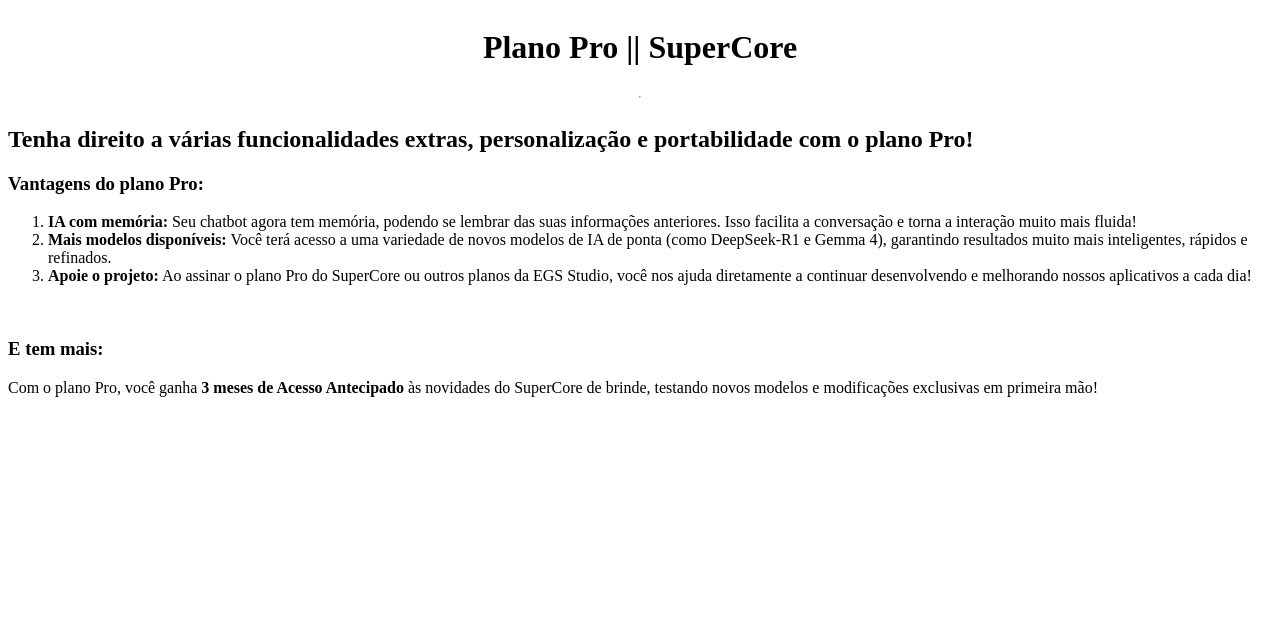
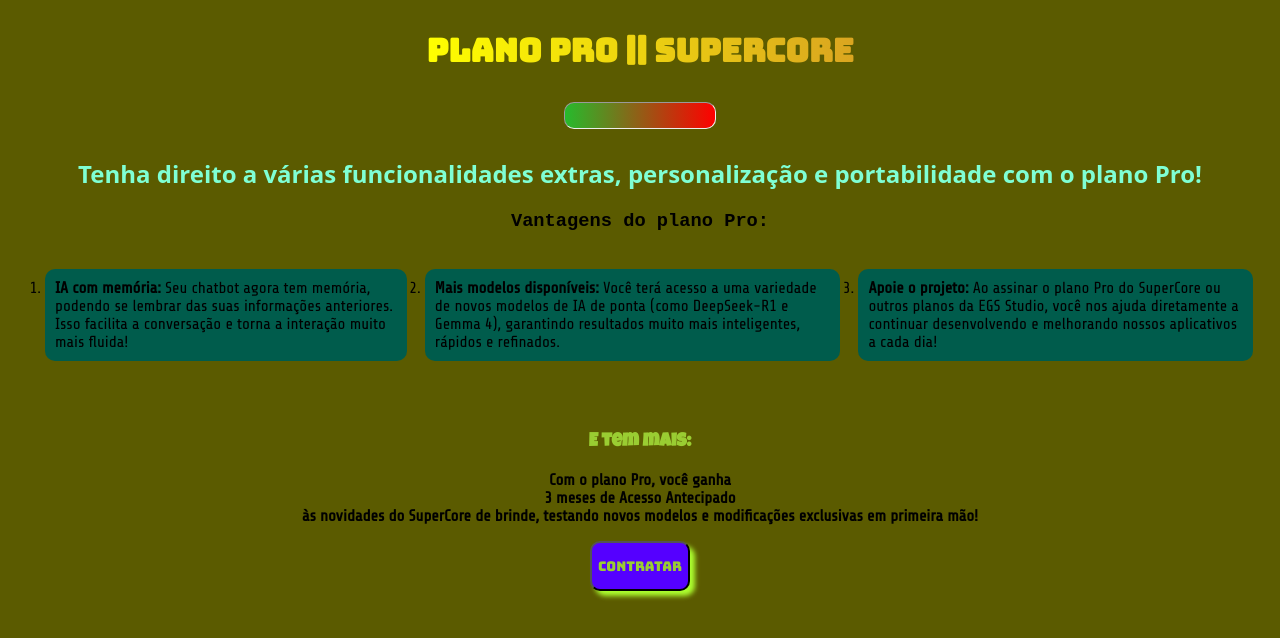
Before and after one commit to JustAcoder617/SuperCore-SuperCoreCode, a plain HTML site: page client/vip_normal_chat/vantagens/ventagens.html in a window 1280 px wide. Drawn offline with Linux system fonts and the light colour scheme.

Commit message:
feat: adicionar estilos e conteúdo à página de vantagens do plano Pro

```diff
--- a/client/vip_normal_chat/vantagens/style.css
+++ b/client/vip_normal_chat/vantagens/style.css
@@ -1,6 +1,95 @@
+@import url(https://fonts.googleapis.com/css2?family=Bungee&family=Luckiest+Guy&family=Share+Tech&display=swap);
 .st{
     display: flex;
     flex-direction: column;
     align-items: center;
     justify-content: center;
+    font-family: "Bungee", cursive;
 }
+.st hr{
+    width: 150px;
+    height: 25px;
+    border-radius: 10px;
+    background-image: linear-gradient(to right, #00ff4c94, #ff0000);
+}
+.st h1{
+    background-image: linear-gradient(to right, yellow,goldenrod);
+    background-clip: text;
+    -webkit-background-clip: text;
+    color: transparent;
+}
+.main p{
+    font-family: "Share tech", cursive;
+    font-weight: bold;
+}
+.main h3{
+    font-family: "luckiest guy", cursive;
+    font-weight: bold;
+    color: yellowgreen;
+}
+ol{
+    font-family: "Share Tech";
+}
+h2{
+    color:aquamarine;
+    font-family: "Noto Sans", cursive;
+    display: flex;
+    flex-direction: column;
+    justify-content: center;
+    align-items: center;
+}
+body{
+    background-color: rgb(91, 91, 0);
+}
+h3{
+    font-family: 'Courier New', Courier, monospace;
+    font-weight: bold;
+    display: flex;
+    align-items: center;
+    justify-content: center;
+}
+ol{
+    display: flex;
+    align-items: center;
+    justify-content: center;
+    padding: 19px;
+}
+li{
+    margin-left: 18px;
+    background-color: rgb(0, 92, 76);
+    border-radius: 10px;
+    padding: 10px;
+}
+.main p{
+    display: flex;
+    flex-direction: column;
+    align-items: center;
+    justify-content: center;
+}
+a{
+    text-decoration: none;
+    color: yellowgreen;
+    font-family: "Bungee", cursive;
+    transition: 0.5s ease;
+}
+a:hover{
+    color: rgba(9, 255, 0, 0.607);
+}
+button{
+    display: flex;
+    flex-direction: column;
+    align-items: center;
+    justify-content: center;
+    margin: auto;
+    background-color: rgb(85, 0, 255);
+    border-radius: 10px;
+    width: 100px;
+    height: 50px;
+    box-shadow: 5px 5px 5px greenyellow;
+    transition: 0.5s ease;
+}
+button:hover{
+    box-shadow: 2px 2px 2px green;
+    transform: translate(5px);
+    background-color: chocolate;
+}
--- a/client/vip_normal_chat/vantagens/ventagens.html
+++ b/client/vip_normal_chat/vantagens/ventagens.html
@@ -19,8 +19,11 @@
     <h3>Vantagens do plano Pro:</h3>
     <ol>
         <li><strong>IA com memória:</strong> Seu chatbot agora tem memória, podendo se lembrar das suas informações anteriores. Isso facilita a conversação e torna a interação muito mais fluida!</li>
+        <br>
         <li><strong>Mais modelos disponíveis:</strong> Você terá acesso a uma variedade de novos modelos de IA de ponta (como DeepSeek-R1 e Gemma 4), garantindo resultados muito mais inteligentes, rápidos e refinados.</li>
+        <br>
         <li><strong>Apoie o projeto:</strong> Ao assinar o plano Pro do SuperCore ou outros planos da EGS Studio, você nos ajuda diretamente a continuar desenvolvendo e melhorando nossos aplicativos a cada dia!</li>
+        <br>
     </ol>
 
     <br>
@@ -29,5 +32,6 @@
         <h3>E tem mais:</h3>
         <p>Com o plano Pro, você ganha <strong>3 meses de Acesso Antecipado</strong> às novidades do SuperCore de brinde, testando novos modelos e modificações exclusivas em primeira mão!</p>
     </div>
+    <button type="button"><a href="../contratacao/index.html">Contratar</a></button>
 </body>
 </html>
```
Also changed, not shown: client/vip_normal_chat/contratacao/index.html (added).
